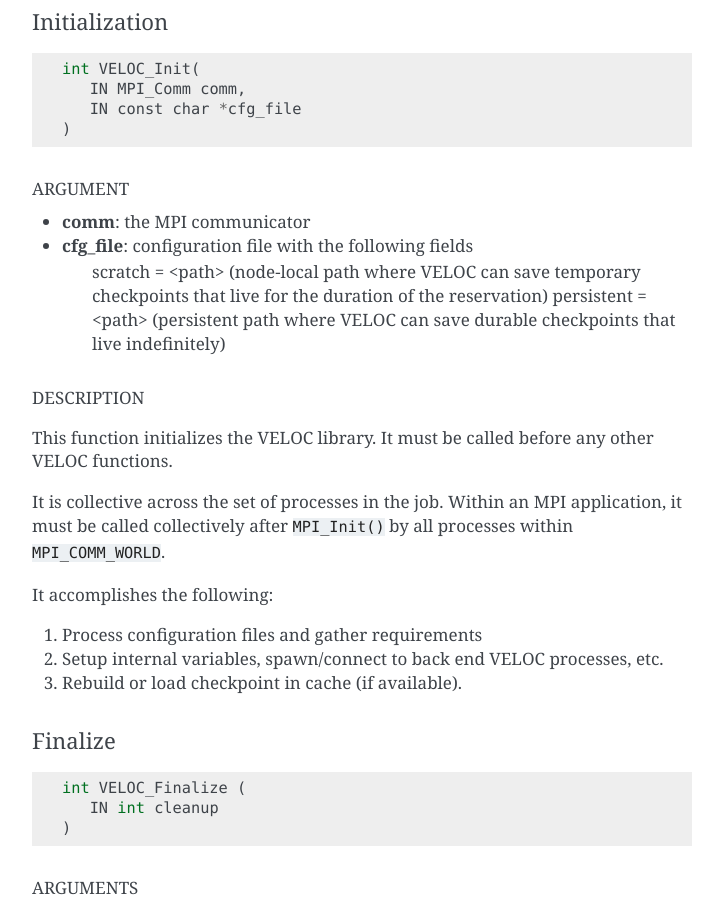
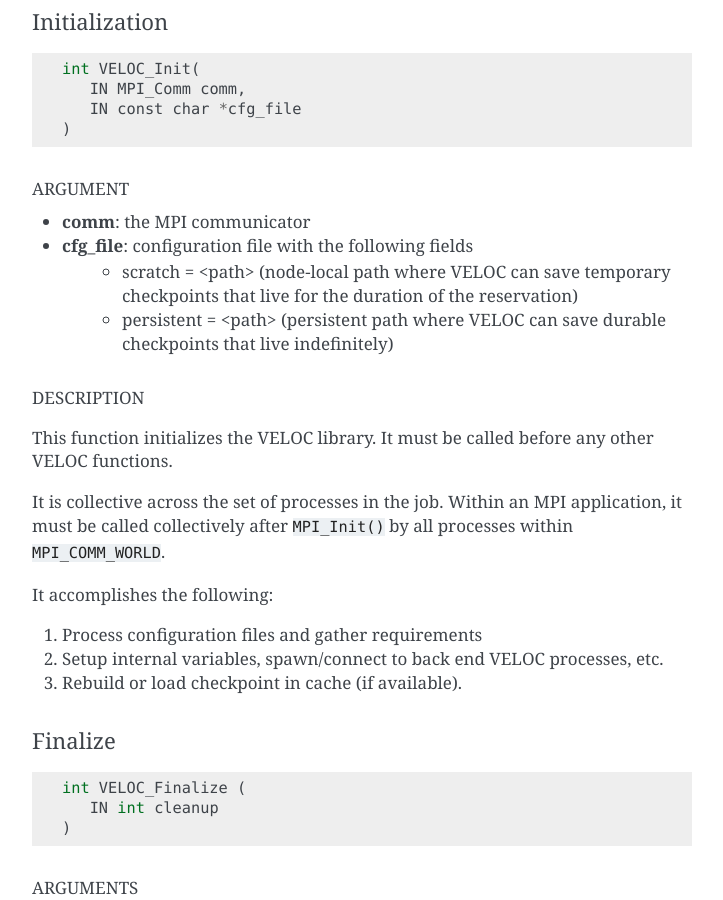
Before and after one commit to ECP-VeloC/VELOC, a Sphinx documentation site: the page built from docs/api.rst, in a window 1280 px wide and 900 px high, scrolled down 1243 px. Shown: the whole window, without its empty margins (388-1111 px from the left). Built offline with Sphinx 7.4.7, drawn with Linux system fonts in a browser that asks for light colours; pages that are not in the unit, such as notebooks, are missing from menus.

```diff
--- a/docs/api.rst
+++ b/docs/api.rst
@@ -128,8 +128,8 @@ ARGUMENT
 ''''''''
 - **comm**: the MPI communicator
 - **cfg_file**: configuration file with the following fields
-        scratch = <path> (node-local path where VELOC can save temporary checkpoints that live for the duration of the reservation)
-        persistent = <path> (persistent path where VELOC can save durable checkpoints that live indefinitely)
+        - scratch = <path> (node-local path where VELOC can save temporary checkpoints that live for the duration of the reservation)
+        - persistent = <path> (persistent path where VELOC can save durable checkpoints that live indefinitely)
 
 
 DESCRIPTION
```
